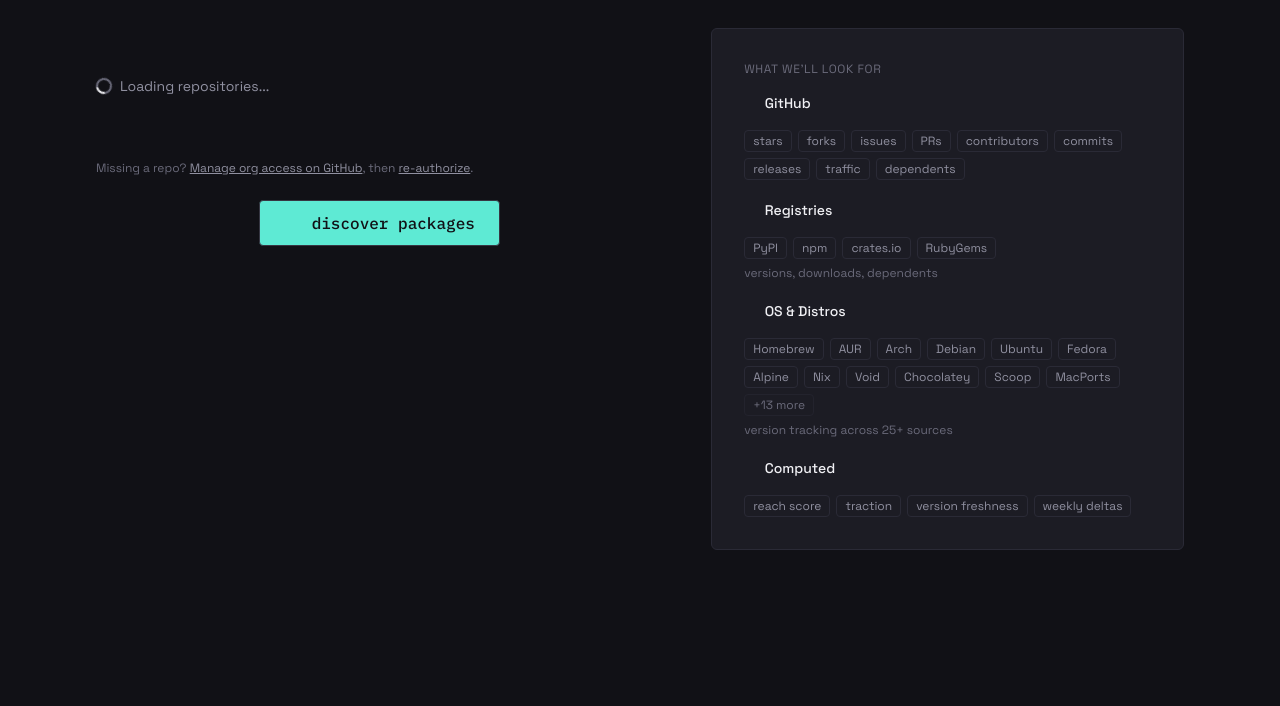
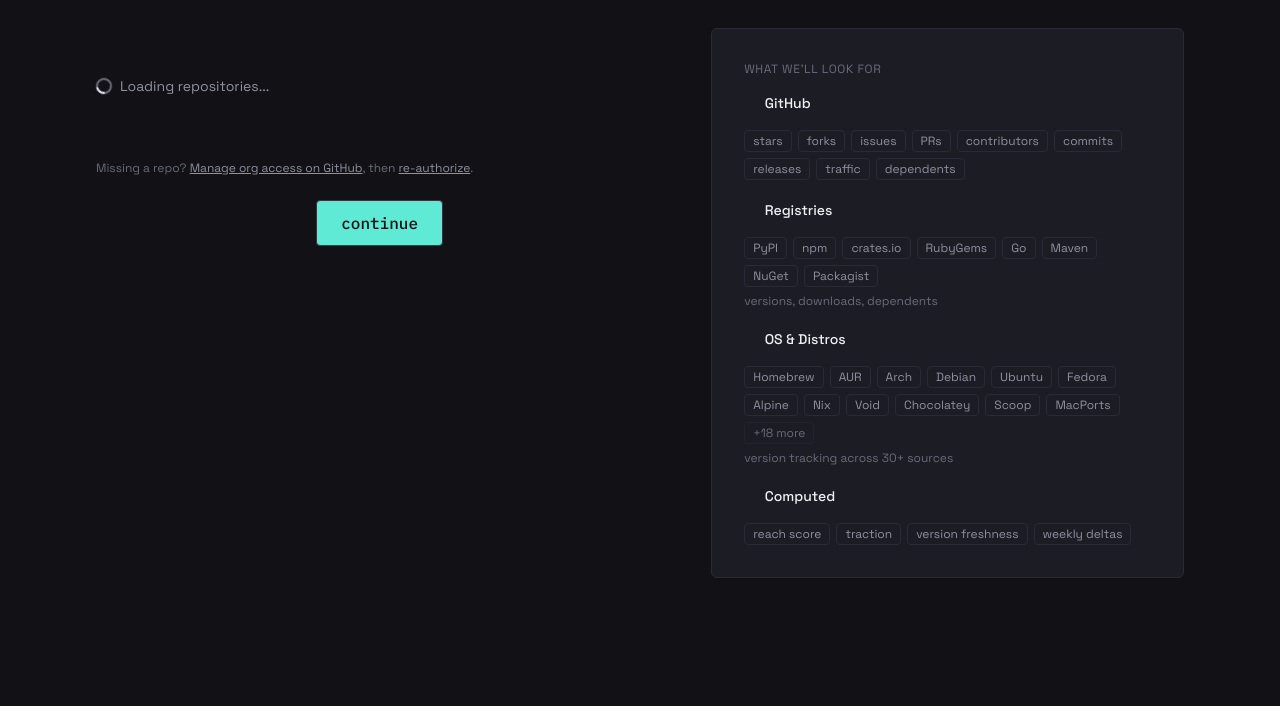
Before and after one commit to djetelina/opentrend.dev, a Python web app: template src/opentrend/templates/projects/add.html in a window 1280 px wide. Shown: the part 189-895 px from the top of the page. Run offline with Jinja, Linux system fonts and the light colour scheme; the template is opened without the code that fills it: most values are stand-ins (such as "Sample title", 1, 10 or a date in 2020); some web fonts are replaced.

Commit message:
fix: update add-project page button label and registry counts
Rename "discover packages" button to "continue", add missing language
registries (Go, Maven, NuGet, Packagist) to the info panel, and update
distro source counts from 25+ to 30+.

```diff
--- a/src/opentrend/templates/projects/add.html
+++ b/src/opentrend/templates/projects/add.html
@@ -31,7 +31,7 @@
 
                 <div class="mt-6 text-center">
                     <button type="submit" id="discover-btn" class="inline-flex items-center gap-2 bg-accent-teal text-bg px-6 py-2.5 rounded text-base font-medium hover:bg-[#7af0de] transition-colors cursor-pointer font-mono">
-                        <span class="nf text-base">&#xf002;</span> discover packages
+                        continue
                     </button>
                 </div>
             </div>
@@ -52,7 +52,7 @@
                 <div class="mb-5">
                     <div class="text-sm text-fg-bright font-medium mb-2"><span class="nf text-fg-dim">&#xf121;</span> Registries</div>
                     <div class="flex flex-wrap gap-1.5">
-                        {% for tag in ["PyPI", "npm", "crates.io", "RubyGems"] %}
+                        {% for tag in ["PyPI", "npm", "crates.io", "RubyGems", "Go", "Maven", "NuGet", "Packagist"] %}
                         <span class="text-xs text-fg-dim border border-border-subtle rounded px-2 py-0.5">{{ tag }}</span>
                         {% endfor %}
                     </div>
@@ -65,9 +65,9 @@
                         {% for tag in ["Homebrew", "AUR", "Arch", "Debian", "Ubuntu", "Fedora", "Alpine", "Nix", "Void", "Chocolatey", "Scoop", "MacPorts"] %}
                         <span class="text-xs text-fg-dim border border-border-subtle rounded px-2 py-0.5">{{ tag }}</span>
                         {% endfor %}
-                        <span class="text-xs text-fg-faint border border-border-subtle/50 rounded px-2 py-0.5">+13 more</span>
+                        <span class="text-xs text-fg-faint border border-border-subtle/50 rounded px-2 py-0.5">+18 more</span>
                     </div>
-                    <div class="text-xs text-fg-faint mt-1.5">version tracking across 25+ sources</div>
+                    <div class="text-xs text-fg-faint mt-1.5">version tracking across 30+ sources</div>
                 </div>
 
                 <div>
```
Also changed, not shown: CHANGELOG.md.
